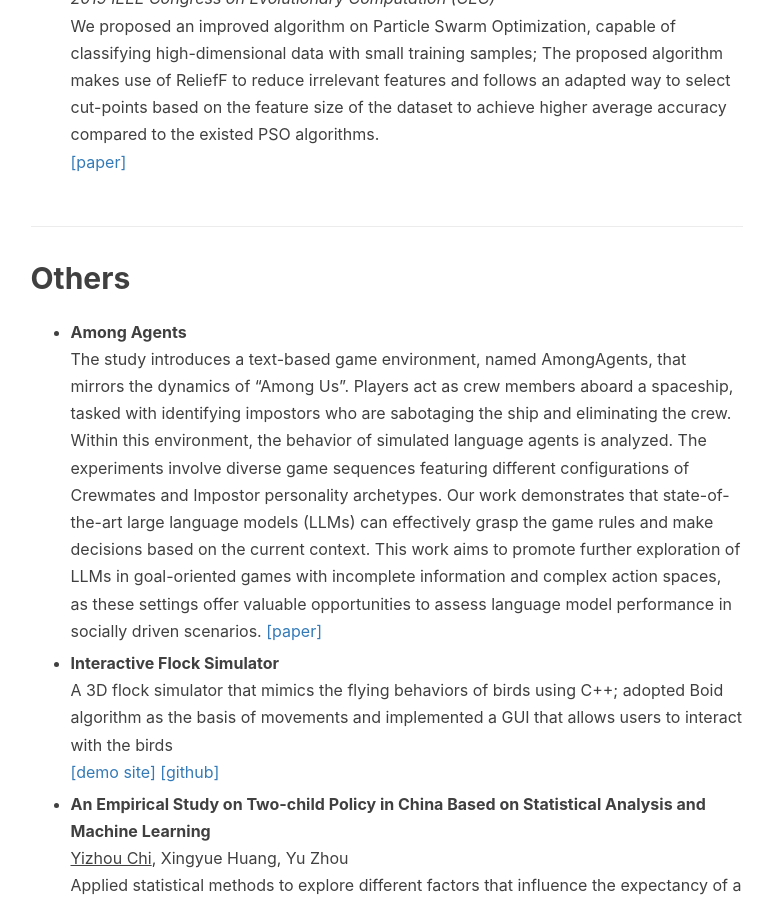
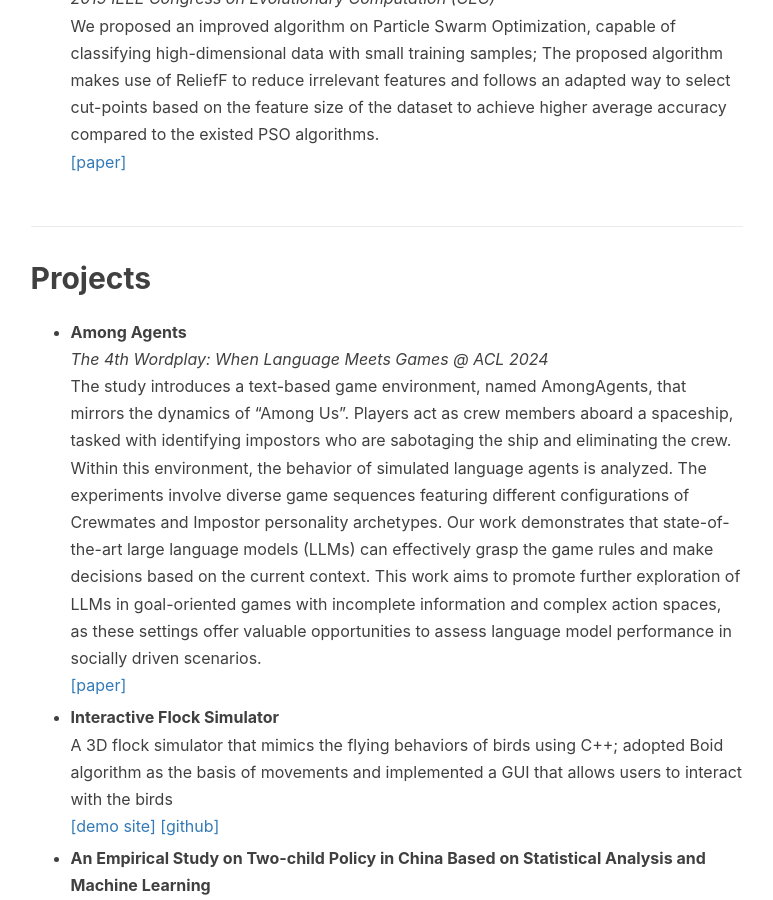
Before and after one commit to cyzus/cyzus.github.io, a Jekyll site: the page built from index.html, in a window 1280 px wide and 900 px high, scrolled down 1730 px. Shown: the whole window, without its empty margins (137-910 px from the left). Built offline with Jekyll 4.4.1, drawn with Linux system fonts in a browser that asks for light colours; nearby versions of some CDN libraries; comment, search, counter and statistics services are not loaded.

Commit message:
Update en.md

```diff
--- a/_includes/about/en.md
+++ b/_includes/about/en.md
@@ -29,10 +29,11 @@ We proposed an improved algorithm on Particle Swarm Optimization, capable of cla
 [[paper]](https://ieeexplore.ieee.org/abstract/document/8790366)
 
 
-## Others
+## Projects
 
 - **Among Agents** \
-The study introduces a text-based game environment, named AmongAgents, that mirrors the dynamics of "Among Us". Players act as crew members aboard a spaceship, tasked with identifying impostors who are sabotaging the ship and eliminating the crew. Within this environment, the behavior of simulated language agents is analyzed. The experiments involve diverse game sequences featuring different configurations of Crewmates and Impostor personality archetypes. Our work demonstrates that state-of-the-art large language models (LLMs) can effectively grasp the game rules and make decisions based on the current context. This work aims to promote further exploration of LLMs in goal-oriented games with incomplete information and complex action spaces, as these settings offer valuable opportunities to assess language model performance in socially driven scenarios.
+*The 4th Wordplay: When Language Meets Games @ ACL 2024* \
+The study introduces a text-based game environment, named AmongAgents, that mirrors the dynamics of "Among Us". Players act as crew members aboard a spaceship, tasked with identifying impostors who are sabotaging the ship and eliminating the crew. Within this environment, the behavior of simulated language agents is analyzed. The experiments involve diverse game sequences featuring different configurations of Crewmates and Impostor personality archetypes. Our work demonstrates that state-of-the-art large language models (LLMs) can effectively grasp the game rules and make decisions based on the current context. This work aims to promote further exploration of LLMs in goal-oriented games with incomplete information and complex action spaces, as these settings offer valuable opportunities to assess language model performance in socially driven scenarios. \
 [[paper]](https://openreview.net/pdf?id=F4nIkAISjn)
 
 - **Interactive Flock Simulator** \
```
